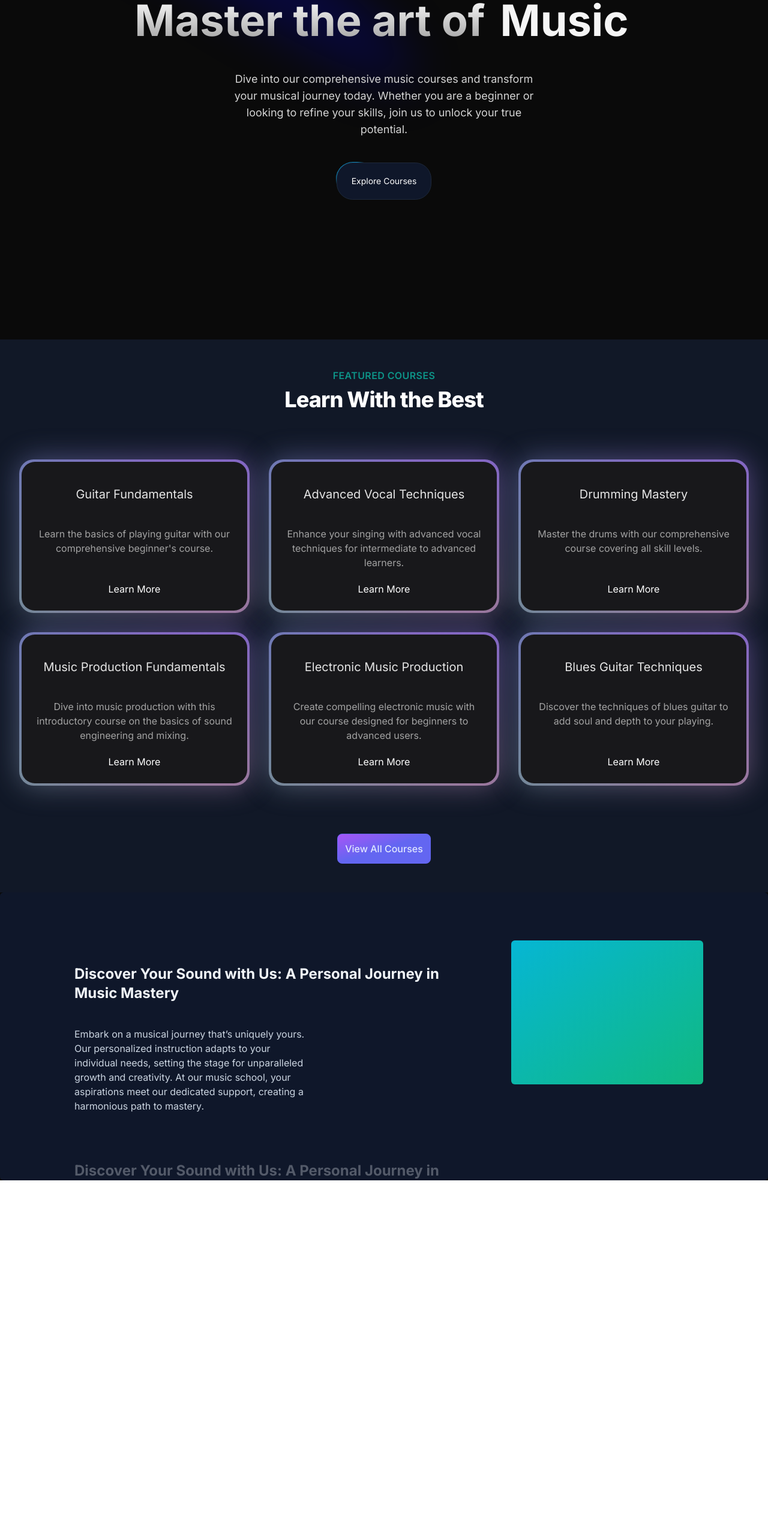
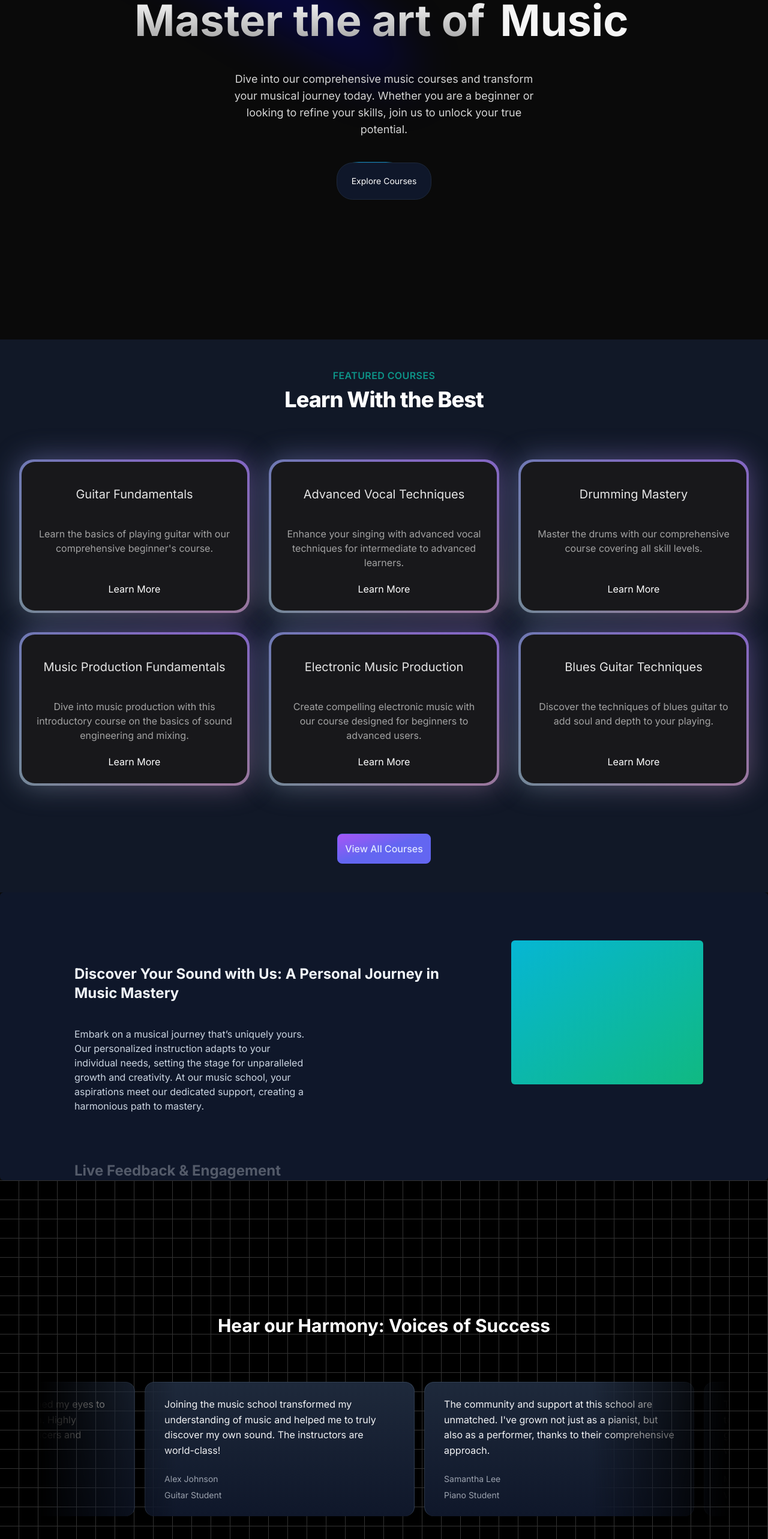
Before and after one commit to KanishkSogani/Melody-Flow, a Next.js app: page / in a window 1280 px wide. Shown: the part 234-2800 px from the top of the page at 60% size. Before the commit the page ends 2202 px from the top, so only its background shows below. Built offline with nearby package versions, Linux system fonts and the light colour scheme.

Commit message:
Testimonials section created

```diff
--- a/package.json
+++ b/package.json
@@ -11,6 +11,7 @@
   "dependencies": {
     "clsx": "^2.1.1",
     "framer-motion": "^11.2.4",
+    "mini-svg-data-uri": "^1.4.4",
     "next": "14.2.3",
     "react": "^18",
     "react-dom": "^18",
--- a/src/app/page.tsx
+++ b/src/app/page.tsx
@@ -1,5 +1,6 @@
 import FeaturedSection from "@/components/FeaturedSection";
 import HeroSection from "@/components/HeroSection";
+import Testimonials from "@/components/Testimonials";
 import WhyChooseUs from "@/components/WhyChooseUs";
 
 export default function Home() {
@@ -8,6 +9,7 @@
       <HeroSection />
       <FeaturedSection />
       <WhyChooseUs />
+      <Testimonials />
     </main>
   );
 }
--- /dev/null
+++ b/src/components/Testimonials.tsx
@@ -0,0 +1,58 @@
+"use client";
+
+import React, { useEffect, useState } from "react";
+import { InfiniteMovingCards } from "./ui/infinite-moving-cards";
+
+const TestimonialsData = [
+  {
+    quote:
+      "Joining the music school transformed my understanding of music and helped me to truly discover my own sound. The instructors are world-class!",
+    name: "Alex Johnson",
+    title: "Guitar Student",
+  },
+  {
+    quote:
+      "The community and support at this school are unmatched. I've grown not just as a pianist, but also as a performer, thanks to their comprehensive approach.",
+    name: "Samantha Lee",
+    title: "Piano Student",
+  },
+  {
+    quote:
+      "This school offered me the tools and confidence to take my singing to the next level. I'm endlessly grateful for the personalized coaching by the website.",
+    name: "Michael Chen",
+    title: "Vocal Student",
+  },
+  {
+    quote:
+      "As a violinist, finding the right mentor can be challenging, but this school matched me with a teacher who truly understands my goals and challenges.",
+    name: "Emily Taylor",
+    title: "Violin Student",
+  },
+  {
+    quote:
+      "The production courses here opened my eyes to the intricacies of music production. Highly recommend for any aspiring producers and musicians!",
+    name: "Chris Morales",
+    title: "Music Production Student",
+  },
+];
+
+function Testimonials() {
+  return (
+    <div className=" h-[100vh] w-full dark:bg-black dark:bg-grid-white/[0.2] relative flex flex-col items-center justify-center overflow-hidden">
+      <h2 className=" text-center font-bold text-3xl text-white mb-8 z-10">
+        Hear our Harmony: Voices of Success
+      </h2>
+      <div className="flex justify-center items-center w-full overflow-hidden px-4 sm:px-6 lg:px-4">
+        <div className="w-full  max-w-6xl mt-7">
+          <InfiniteMovingCards
+            items={TestimonialsData}
+            direction="right"
+            speed="slow"
+          />
+        </div>
+      </div>
+    </div>
+  );
+}
+
+export default Testimonials;
--- a/src/components/WhyChooseUs.tsx
+++ b/src/components/WhyChooseUs.tsx
@@ -3,16 +3,6 @@
 import { StickyScroll } from "./ui/sticky-scroll-reveal";
 
 const musicSchoolContent = [
-  {
-    title: "Discover Your Sound with Us: A Personal Journey in Music Mastery",
-    description:
-      "Embark on a musical journey that’s uniquely yours. Our personalized instruction adapts to your individual needs, setting the stage for unparalleled growth and creativity. At our music school, your aspirations meet our dedicated support, creating a harmonious path to mastery.",
-  },
-  {
-    title: "Discover Your Sound with Us: A Personal Journey in Music Mastery",
-    description:
-      "Embark on a musical journey that’s uniquely yours. Our personalized instruction adapts to your individual needs, setting the stage for unparalleled growth and creativity. At our music school, your aspirations meet our dedicated support, creating a harmonious path to mastery.",
-  },
   {
     title: "Discover Your Sound with Us: A Personal Journey in Music Mastery",
     description:
--- /dev/null
+++ b/src/components/ui/infinite-moving-cards.tsx
@@ -0,0 +1,121 @@
+"use client";
+
+import { cn } from "@/utils/cn";
+import React, { useEffect, useState } from "react";
+
+export const InfiniteMovingCards = ({
+  items,
+  direction = "left",
+  speed = "fast",
+  pauseOnHover = true,
+  className,
+}: {
+  items: {
+    quote: string;
+    name: string;
+    title: string;
+  }[];
+  direction?: "left" | "right";
+  speed?: "fast" | "normal" | "slow";
+  pauseOnHover?: boolean;
+  className?: string;
+}) => {
+  const containerRef = React.useRef<HTMLDivElement>(null);
+  const scrollerRef = React.useRef<HTMLUListElement>(null);
+
+  useEffect(() => {
+    addAnimation();
+  }, []);
+  const [start, setStart] = useState(false);
+  function addAnimation() {
+    if (containerRef.current && scrollerRef.current) {
+      const scrollerContent = Array.from(scrollerRef.current.children);
+
+      scrollerContent.forEach((item) => {
+        const duplicatedItem = item.cloneNode(true);
+        if (scrollerRef.current) {
+          scrollerRef.current.appendChild(duplicatedItem);
+        }
+      });
+
+      getDirection();
+      getSpeed();
+      setStart(true);
+    }
+  }
+  const getDirection = () => {
+    if (containerRef.current) {
+      if (direction === "left") {
+        containerRef.current.style.setProperty(
+          "--animation-direction",
+          "forwards"
+        );
+      } else {
+        containerRef.current.style.setProperty(
+          "--animation-direction",
+          "reverse"
+        );
+      }
+    }
+  };
+  const getSpeed = () => {
+    if (containerRef.current) {
+      if (speed === "fast") {
+        containerRef.current.style.setProperty("--animation-duration", "20s");
+      } else if (speed === "normal") {
+        containerRef.current.style.setProperty("--animation-duration", "40s");
+      } else {
+        containerRef.current.style.setProperty("--animation-duration", "80s");
+      }
+    }
+  };
+  return (
+    <div
+      ref={containerRef}
+      className={cn(
+        "scroller relative z-20  max-w-7xl overflow-hidden  [mask-image:linear-gradient(to_right,transparent,white_20%,white_80%,transparent)]",
+        className
+      )}
+    >
+      <ul
+        ref={scrollerRef}
+        className={cn(
+          " flex min-w-full shrink-0 gap-4 py-4 w-max flex-nowrap",
+          start && "animate-scroll ",
+          pauseOnHover && "hover:[animation-play-state:paused]"
+        )}
+      >
+        {items.map((item, idx) => (
+          <li
+            className="w-[350px] max-w-full relative rounded-2xl border border-b-0 flex-shrink-0 border-slate-700 px-8 py-6 md:w-[450px]"
+            style={{
+              background:
+                "linear-gradient(180deg, var(--slate-800), var(--slate-900)",
+            }}
+            key={item.name}
+          >
+            <blockquote>
+              <div
+                aria-hidden="true"
+                className="user-select-none -z-1 pointer-events-none absolute -left-0.5 -top-0.5 h-[calc(100%_+_4px)] w-[calc(100%_+_4px)]"
+              ></div>
+              <span className=" relative z-20 text-md leading-[1.6] text-gray-100 font-normal">
+                {item.quote}
+              </span>
+              <div className="relative z-20 mt-6 flex flex-row items-center">
+                <span className="flex flex-col gap-1">
+                  <span className=" text-sm leading-[1.6] text-gray-400 font-normal">
+                    {item.name}
+                  </span>
+                  <span className=" text-sm leading-[1.6] text-gray-400 font-normal">
+                    {item.title}
+                  </span>
+                </span>
+              </div>
+            </blockquote>
+          </li>
+        ))}
+      </ul>
+    </div>
+  );
+};
--- a/tailwind.config.ts
+++ b/tailwind.config.ts
@@ -1,5 +1,6 @@
 import type { Config } from "tailwindcss";
 
+const svgToDataUri = require("mini-svg-data-uri");
 const defaultTheme = require("tailwindcss/defaultTheme");
 const colors = require("tailwindcss/colors");
 const {
@@ -18,6 +19,29 @@
   });
 }
 
+function addSvgPatterns({ matchUtilities, theme }: any) {
+  matchUtilities(
+    {
+      "bg-grid": (value: any) => ({
+        backgroundImage: `url("${svgToDataUri(
+          `<svg xmlns="http://www.w3.org/2000/svg" viewBox="0 0 32 32" width="32" height="32" fill="none" stroke="${value}"><path d="M0 .5H31.5V32"/></svg>`
+        )}")`,
+      }),
+      "bg-grid-small": (value: any) => ({
+        backgroundImage: `url("${svgToDataUri(
+          `<svg xmlns="http://www.w3.org/2000/svg" viewBox="0 0 32 32" width="8" height="8" fill="none" stroke="${value}"><path d="M0 .5H31.5V32"/></svg>`
+        )}")`,
+      }),
+      "bg-dot": (value: any) => ({
+        backgroundImage: `url("${svgToDataUri(
+          `<svg xmlns="http://www.w3.org/2000/svg" viewBox="0 0 32 32" width="16" height="16" fill="none"><circle fill="${value}" id="pattern-circle" cx="10" cy="10" r="1.6257413380501518"></circle></svg>`
+        )}")`,
+      }),
+    },
+    { values: flattenColorPalette(theme("backgroundColor")), type: "color" }
+  );
+}
+
 const config: Config = {
   content: [
     "./src/pages/**/*.{js,ts,jsx,tsx,mdx}",
@@ -29,8 +53,15 @@
     extend: {
       animation: {
         spotlight: "spotlight 2s ease .75s 1 forwards",
+        scroll:
+          "scroll var(--animation-duration, 40s) var(--animation-direction, forwards) linear infinite",
       },
       keyframes: {
+        scroll: {
+          to: {
+            transform: "translate(calc(-50% - 0.5rem))",
+          },
+        },
         spotlight: {
           "0%": {
             opacity: "0",
@@ -49,6 +80,6 @@
       },
     },
   },
-  plugins: [addVariablesForColors],
+  plugins: [addVariablesForColors, addSvgPatterns],
 };
 export default config;
```
Also changed, not shown: 1 other file (tests, documents, lock files or other folders).
